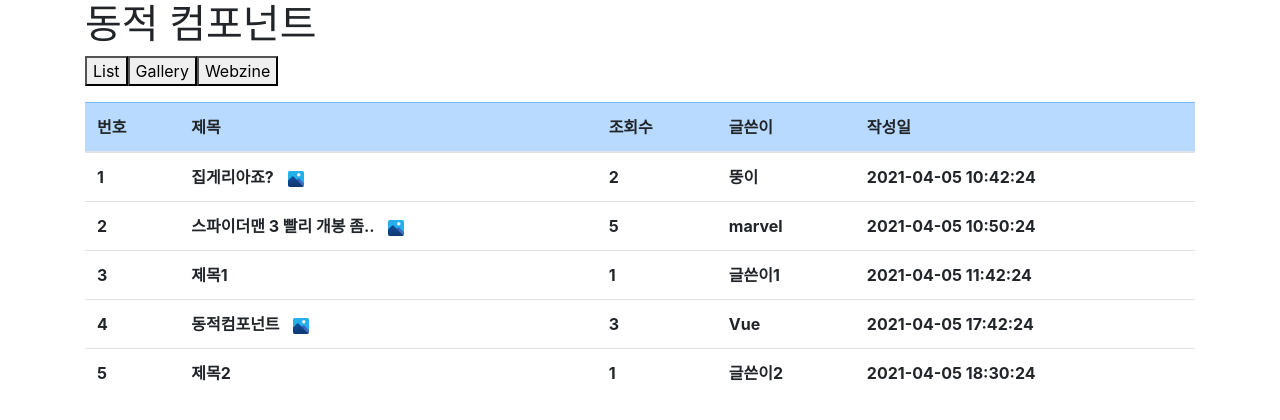
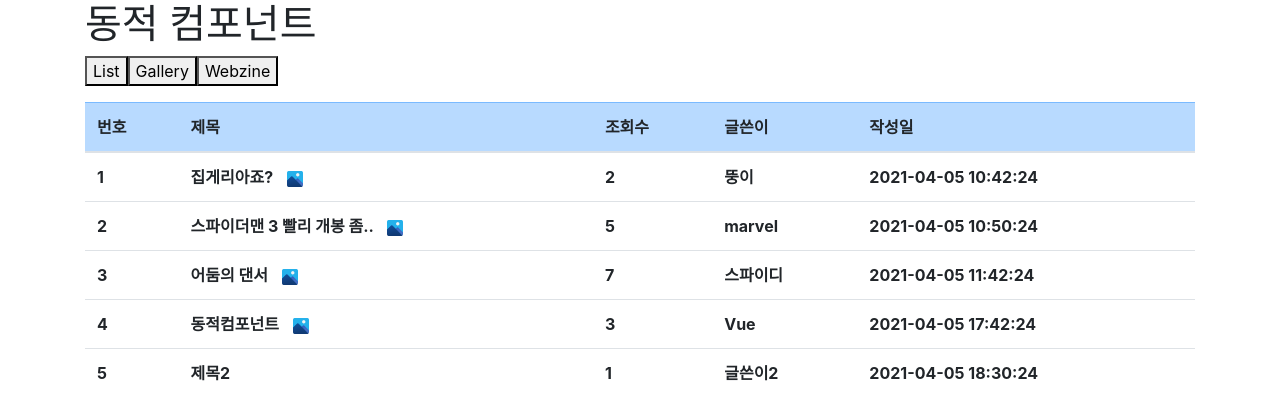
Before and after one commit to Envy-Kim/Frontend-Study, a Vue app in the folder 5th/: page / in a window 1280 px wide. Shown: the top 420 px of the page. Built offline with nearby package versions, Linux system fonts and the light colour scheme.

Commit message:
Fix : 데이터 수정

```diff
--- a/5th/src/views/DynamicPage.vue
+++ b/5th/src/views/DynamicPage.vue
@@ -64,11 +64,11 @@ export default {
         },
         {
           idx: 3,
-          subject: '제목1',
-          content: '내용1',
-          image: '',
-          hit: 1,
-          author: '글쓴이1',
+          subject: '어둠의 댄서',
+          content: '샘 레이미 감독의 스파이더맨 트릴로지에서 춤을 담당하고 있는 어둠의 댄서, 토비 맥과이어. ',
+          image: require('@/assets/images/image3.gif'),
+          hit: 7,
+          author: '스파이디',
           created_at: '2021-04-05 11:42:24',
         },
         {
```
Also changed, not shown: 5th/src/assets/images/image3.gif (added).
